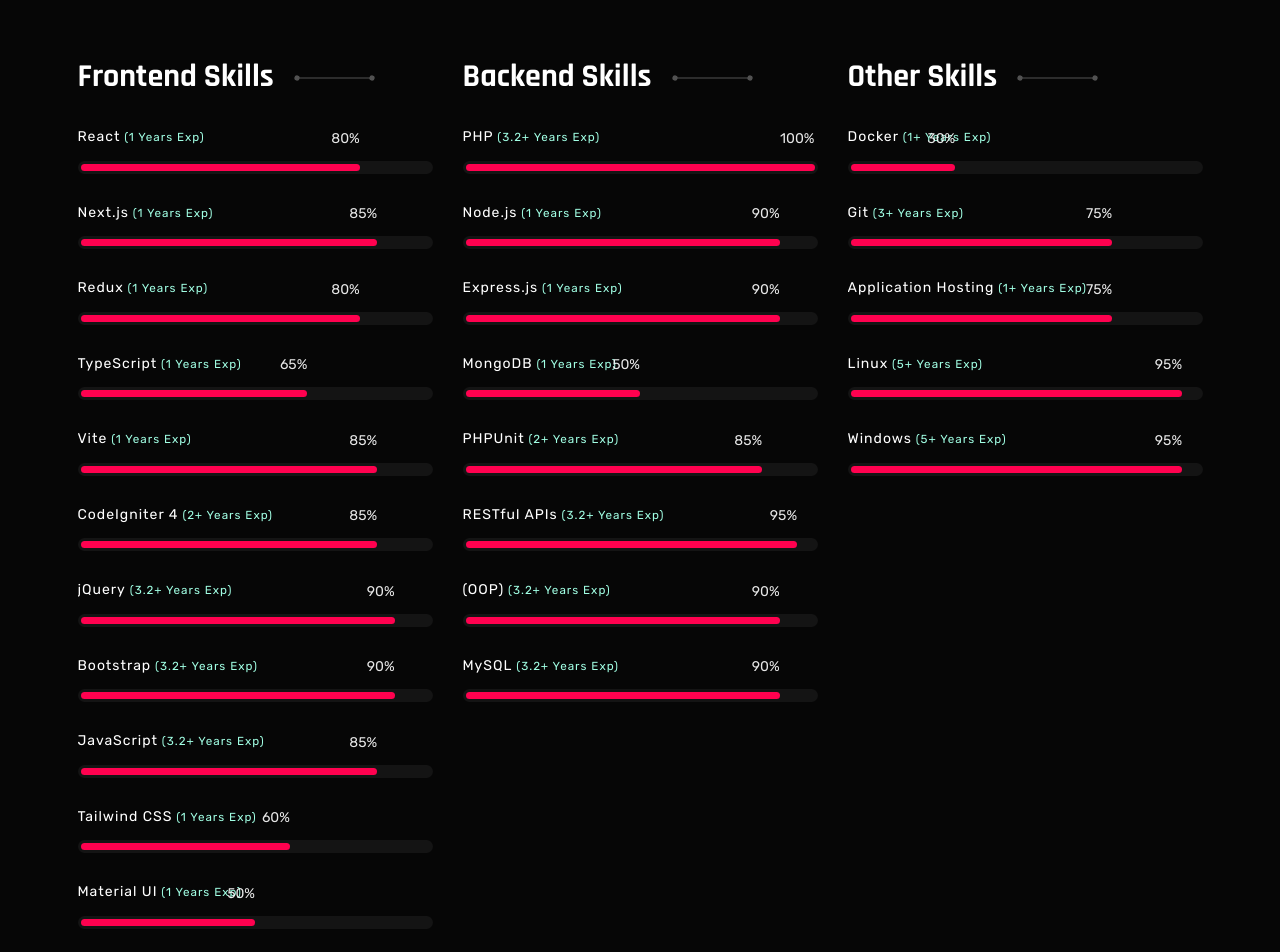
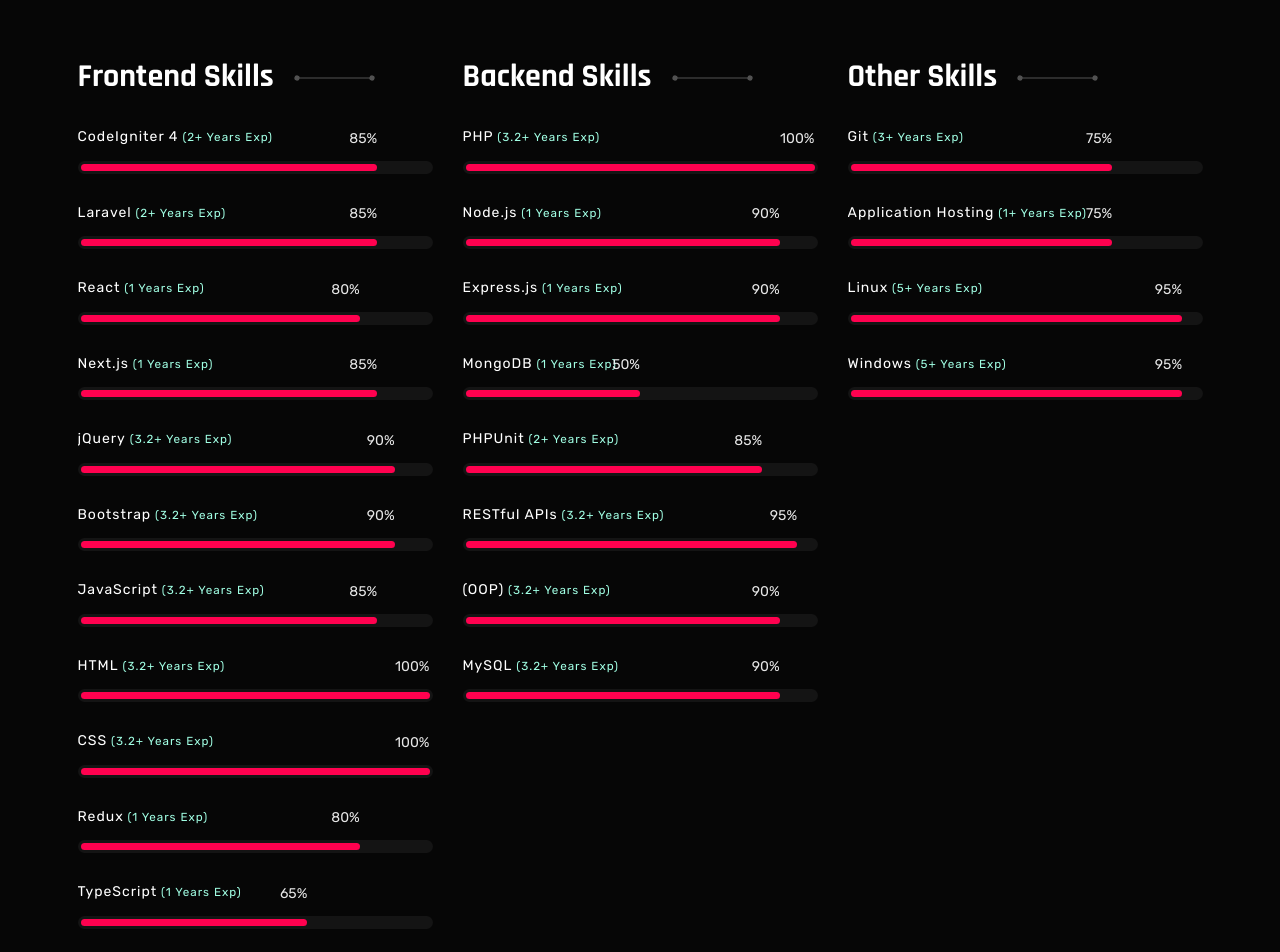
Before and after one commit to vishwas-work/react-portfolio, a React (Vite) app: page / in a window 1280 px wide. Shown: the part 1520-2472 px from the top of the page. Built offline with nearby package versions, Linux system fonts and the light colour scheme.

Commit message:
nnew chages

```diff
--- a/src/components/skillData.jsx
+++ b/src/components/skillData.jsx
@@ -2,6 +2,18 @@
 import ProgressChart from "./ProgressChart";
 const skillData = {
   frontend: [
+    {
+      skillName: "CodeIgniter 4",
+      experience: "2+",
+      percentage: 85,
+      animationDelay: "0.9s",
+    },
+    {
+      skillName: "Laravel",
+      experience: "2+",
+      percentage: 85,
+      animationDelay: "0.9s",
+    },
     {
       skillName: "React",
       experience: "1",
@@ -13,6 +25,38 @@
       experience: "1",
       percentage: 85,
       animationDelay: "1.3s",
+    },
+
+    {
+      skillName: "jQuery",
+      experience: "3.2+",
+      percentage: 90,
+      animationDelay: "1.1s",
+    },
+    {
+      skillName: "Bootstrap",
+      experience: "3.2+",
+      percentage: 90,
+      animationDelay: "1.3s",
+    },
+    {
+      skillName: "JavaScript",
+      experience: "3.2+",
+      percentage: 85,
+      animationDelay: "0.9s",
+    },
+
+    {
+      skillName: "HTML",
+      experience: "3.2+",
+      percentage: 100,
+      animationDelay: "0.5s",
+    },
+    {
+      skillName: "CSS",
+      experience: "3.2+",
+      percentage: 100,
+      animationDelay: "0.7s",
     },
     {
       skillName: "Redux",
@@ -33,52 +77,10 @@
       animationDelay: "1.7s",
     },
     {
-      skillName: "CodeIgniter 4",
-      experience: "2+",
-      percentage: 85,
-      animationDelay: "0.9s",
-    },
-    {
-      skillName: "jQuery",
-      experience: "3.2+",
-      percentage: 90,
-      animationDelay: "1.1s",
-    },
-    {
-      skillName: "Bootstrap",
-      experience: "3.2+",
-      percentage: 90,
-      animationDelay: "1.3s",
-    },
-    {
-      skillName: "JavaScript",
-      experience: "3.2+",
-      percentage: 85,
-      animationDelay: "0.9s",
-    },
-    {
       skillName: "Tailwind CSS",
       experience: "1",
       percentage: 60,
       animationDelay: "1.1s",
-    },
-    {
-      skillName: "Material UI",
-      experience: "1",
-      percentage: 50,
-      animationDelay: "1.9s",
-    },
-    {
-      skillName: "HTML",
-      experience: "3.2+",
-      percentage: 100,
-      animationDelay: "0.5s",
-    },
-    {
-      skillName: "CSS",
-      experience: "3.2+",
-      percentage: 100,
-      animationDelay: "0.7s",
     },
   ],
 
@@ -134,12 +136,6 @@
   ],
 
   other: [
-    {
-      skillName: "Docker",
-      experience: "1+",
-      percentage: 30,
-      animationDelay: "1.3s",
-    },
     {
       skillName: "Git",
       experience: "3+",
--- a/src/pages/resume.jsx
+++ b/src/pages/resume.jsx
@@ -129,9 +129,9 @@
                       JavaScript (ES6+), HTML, CSS
                     </li>
                     <li>
-                      <strong>Frameworks & Tools:</strong> CodeIgniter 4, React,
-                      Node.js, Express.js, Redux Toolkit, jQuery, Bootstrap,
-                      Tailwind CSS
+                      <strong>Frameworks & Tools:</strong> Laravel,CodeIgniter
+                      4, React, Node.js, Express.js, Redux Toolkit, jQuery,
+                      Bootstrap, Tailwind CSS
                     </li>
                     <li>
                       <strong>Version Control:</strong> Git, GitHub
@@ -220,7 +220,8 @@
                     dynamic, user-friendly web applications. Highly skilled in{" "}
                     <strong>PHP</strong>, <strong>JavaScript</strong>,{" "}
                     <strong>React</strong>, <strong>Node.js</strong>,{" "}
-                    <strong>jQuery</strong>, and <strong>MySQL</strong>, with a
+                    <strong>jQuery</strong>, <strong>CI4</strong>,{" "}
+                    <strong>Laravel</strong>and <strong>MySQL</strong>, with a
                     strong focus on developing scalable architectures and
                     integrating robust APIs.
                   </p>
```
